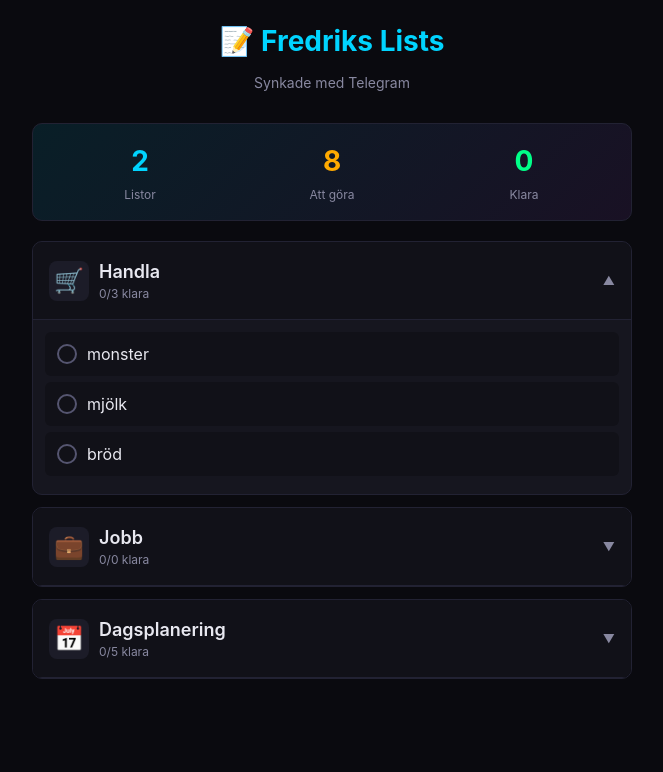
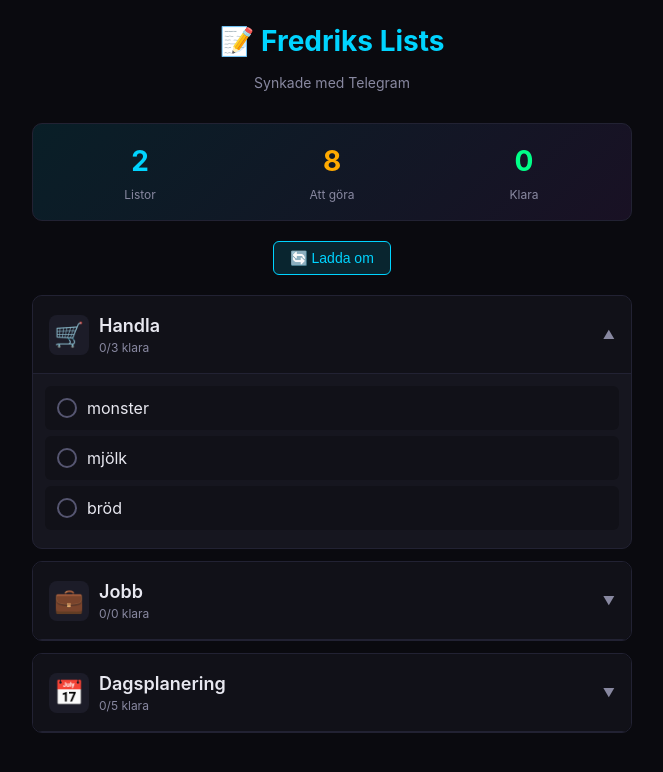
Before and after one commit to fredrikberg112/todo-app, a website: page index.html in a window 1280 px wide. Shown: the whole page, without its empty margins (308-971 px from the left). Drawn offline with Linux system fonts and the light colour scheme.

Commit message:
Add refresh button

```diff
--- a/index.html
+++ b/index.html
@@ -145,6 +145,15 @@
             font-size: 12px;
             cursor: pointer;
         }
+        .btn-refresh {
+            background: #00d4ff22;
+            color: #00d4ff;
+            border: 1px solid #00d4ff;
+            padding: 8px 16px;
+            border-radius: 6px;
+            font-size: 14px;
+            cursor: pointer;
+        }
         .empty-state {
             text-align: center;
             padding: 30px;
@@ -164,6 +173,12 @@
 
         <div id="summary" class="summary">
             <div class="loading">Laddar...</div>
+        </div>
+
+        <div style="text-align: center; margin-bottom: 20px;">
+            <button class="btn-refresh" onclick="location.reload()">
+                🔄 Ladda om
+            </button>
         </div>
 
         <div id="lists"></div>
```
